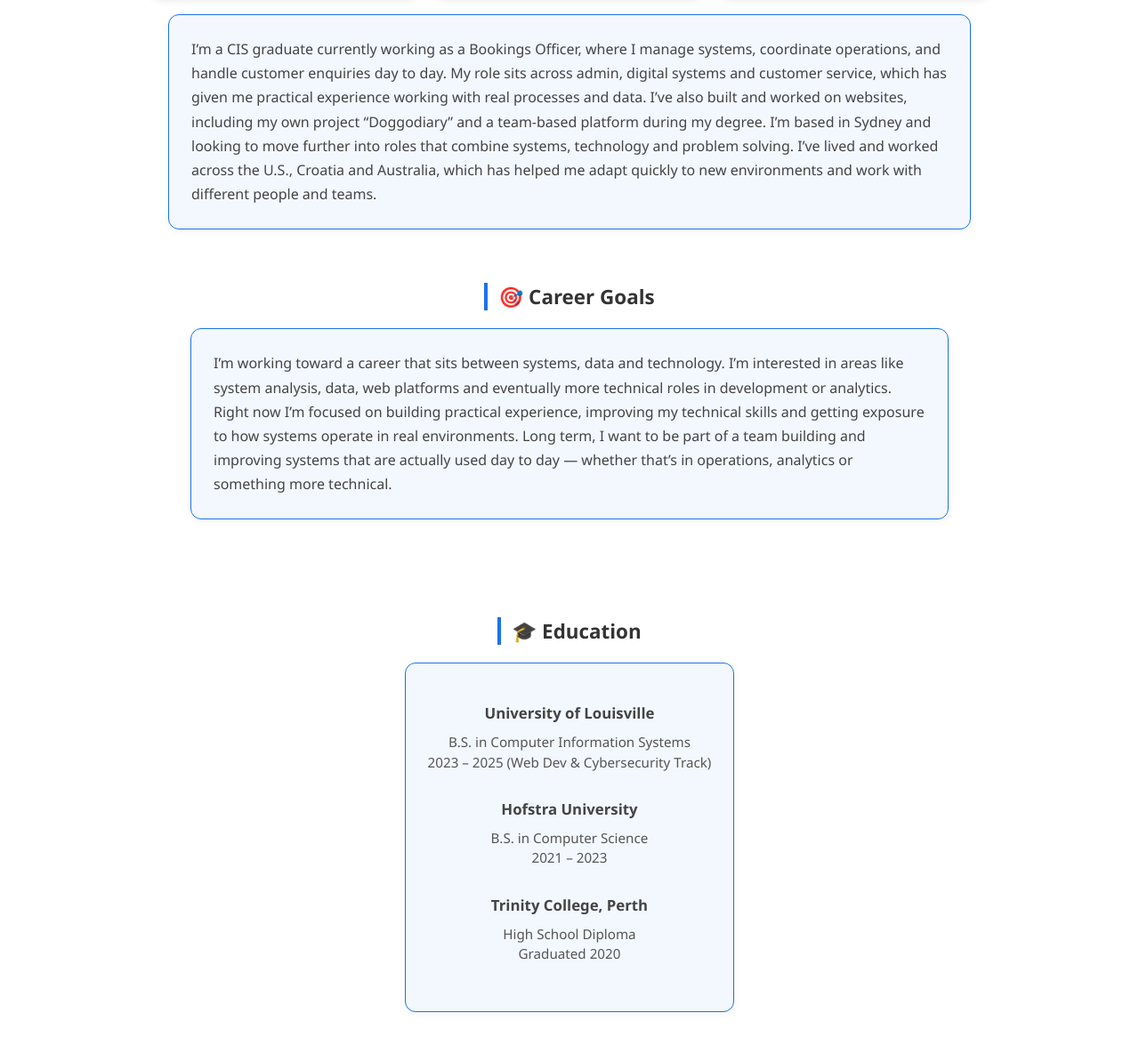
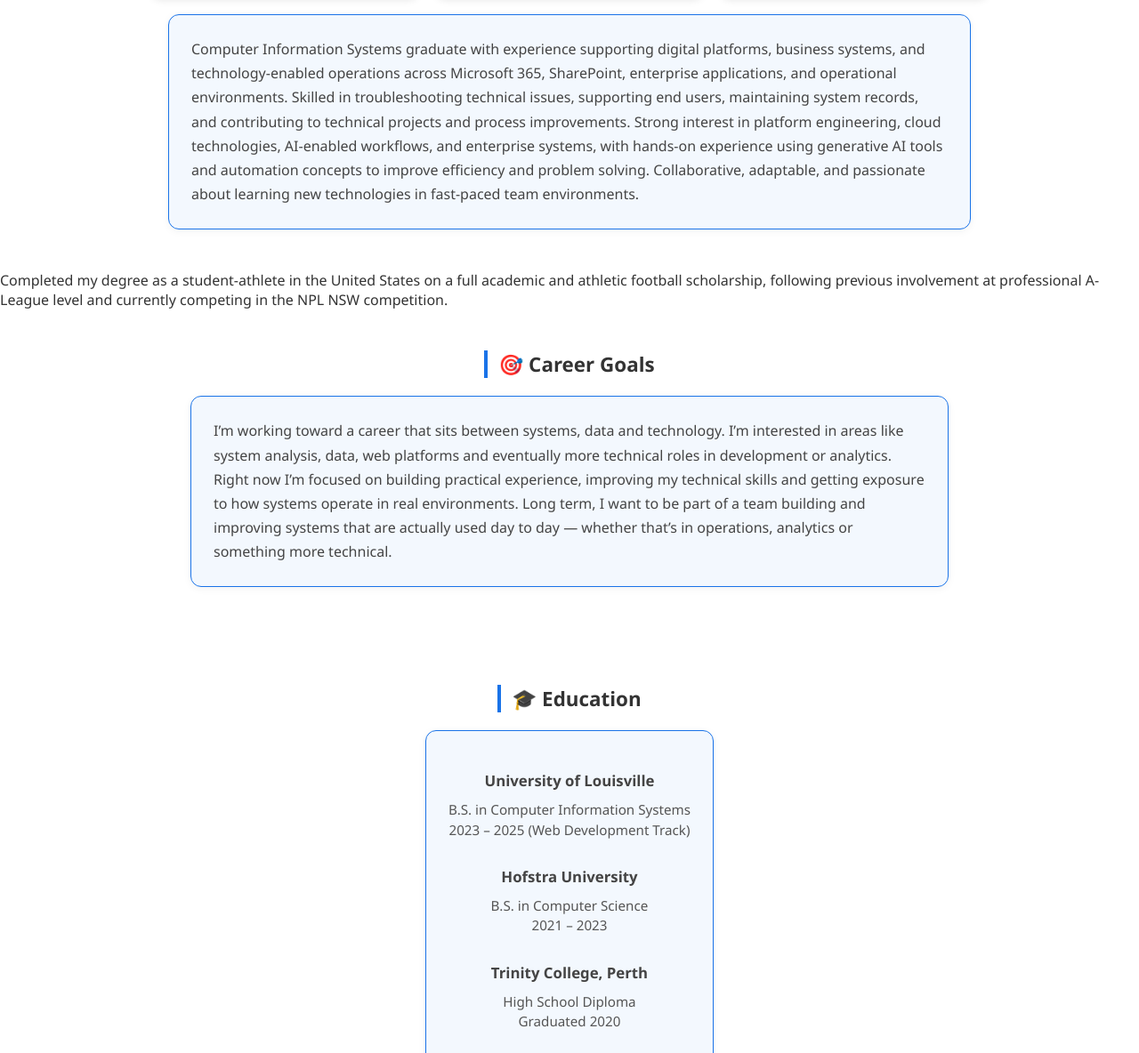
Before and after one commit to masontatafu/masontatafu.github.io, a Jekyll site: the page built from about.md, in a window 1280 px wide and 1400 px high, scrolled down 238 px, cut to the strip 216-1400 px from the top of the window. Shown: the whole strip at 89% size. Built offline with Jekyll 4.4.1, drawn with Linux system fonts in a browser that asks for light colours.

Commit message:
Update about.md

```diff
--- a/about.md
+++ b/about.md
@@ -10,7 +10,9 @@ layout: default
 </div>
 
 {: .intro-block}
-I’m a CIS graduate currently working as a Bookings Officer, where I manage systems, coordinate operations, and handle customer enquiries day to day. My role sits across admin, digital systems and customer service, which has given me practical experience working with real processes and data. I’ve also built and worked on websites, including my own project “Doggodiary” and a team-based platform during my degree. I’m based in Sydney and looking to move further into roles that combine systems, technology and problem solving. I’ve lived and worked across the U.S., Croatia and Australia, which has helped me adapt quickly to new environments and work with different people and teams.
+Computer Information Systems graduate with experience supporting digital platforms, business systems, and technology-enabled operations across Microsoft 365, SharePoint, enterprise applications, and operational environments. Skilled in troubleshooting technical issues, supporting end users, maintaining system records, and contributing to technical projects and process improvements. Strong interest in platform engineering, cloud technologies, AI-enabled workflows, and enterprise systems, with hands-on experience using generative AI tools and automation concepts to improve efficiency and problem solving. Collaborative, adaptable, and passionate about learning new technologies in fast-paced team environments.
+
+Completed my degree as a student-athlete in the United States on a full academic and athletic football scholarship, following previous involvement at professional A-League level and currently competing in the NPL NSW competition.
 
 
 ## 🎯 Career Goals
@@ -24,7 +26,7 @@ I’m working toward a career that sits between systems, data and technology. I
 <div class="about-section centered-edu">
 
 <p><strong>University of Louisville</strong><br>
-<span class="edu-sub">B.S. in Computer Information Systems<br>2023 – 2025 (Web Dev & Cybersecurity Track)</span></p>
+<span class="edu-sub">B.S. in Computer Information Systems<br>2023 – 2025 (Web Development Track)</span></p>
 
 <p><strong>Hofstra University</strong><br>
 <span class="edu-sub">B.S. in Computer Science<br>2021 – 2023</span></p>
```
